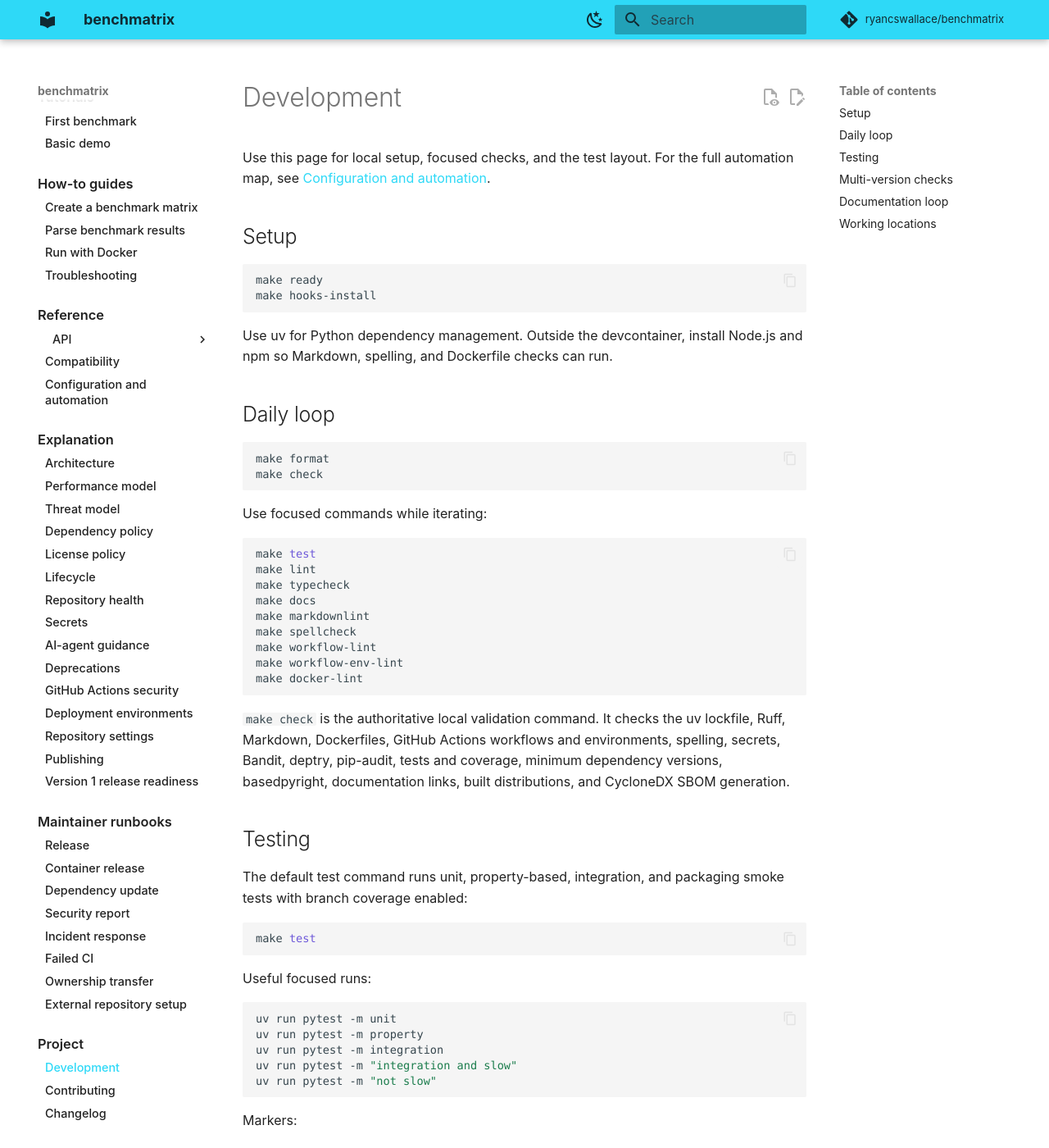
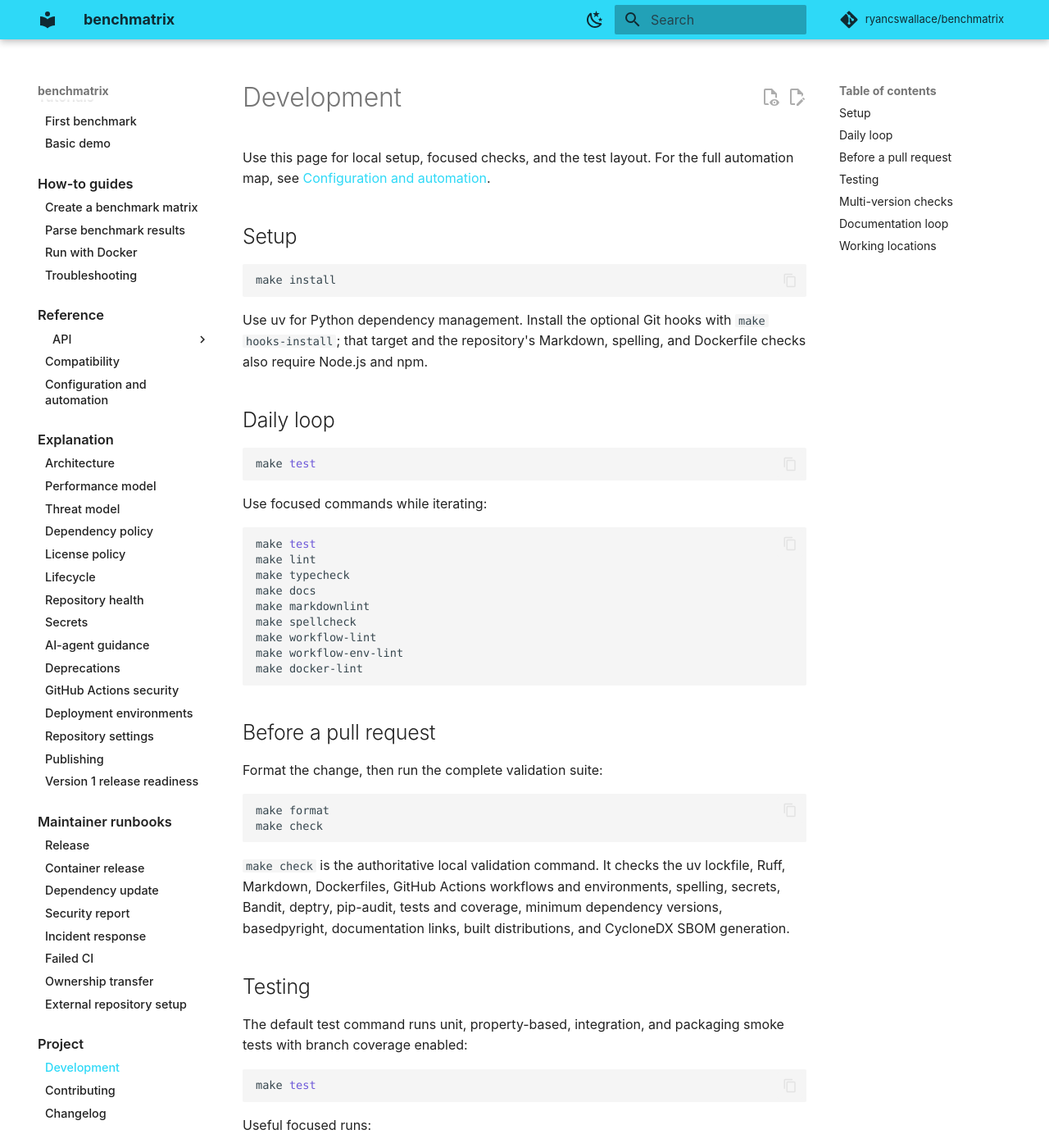
Before and after one commit to ryancswallace/benchmatrix, an MkDocs documentation site: the page built from docs/project/development.md, in a window 1280 px wide and 1400 px high. Shown: the whole window at 82% size. Built offline with MkDocs 1.6.1 and Material for MkDocs 9.7.7, drawn with Linux system fonts in a browser that asks for light colours; comment, search, counter and statistics services are not loaded.

Commit message:
docs: simplify contributor onboarding

````diff
--- a/docs/project/development.md
+++ b/docs/project/development.md
@@ -6,18 +6,17 @@ automation map, see [Configuration and automation](../reference/configuration.md
 ## Setup
 
 ```bash
-make ready
-make hooks-install
+make install
 ```
 
-Use uv for Python dependency management. Outside the devcontainer, install
-Node.js and npm so Markdown, spelling, and Dockerfile checks can run.
+Use uv for Python dependency management. Install the optional Git hooks with
+`make hooks-install`; that target and the repository's Markdown, spelling, and
+Dockerfile checks also require Node.js and npm.
 
 ## Daily loop
 
 ```bash
-make format
-make check
+make test
 ```
 
 Use focused commands while iterating:
@@ -32,6 +31,15 @@ make spellcheck
 make workflow-lint
 make workflow-env-lint
 make docker-lint
+```
+
+## Before a pull request
+
+Format the change, then run the complete validation suite:
+
+```bash
+make format
+make check
 ```
 
 `make check` is the authoritative local validation command. It checks the uv
````
Also changed, not shown: CONTRIBUTING.md (+16 -4 lines), docs/project/contributing.md (+9 -1 lines).
